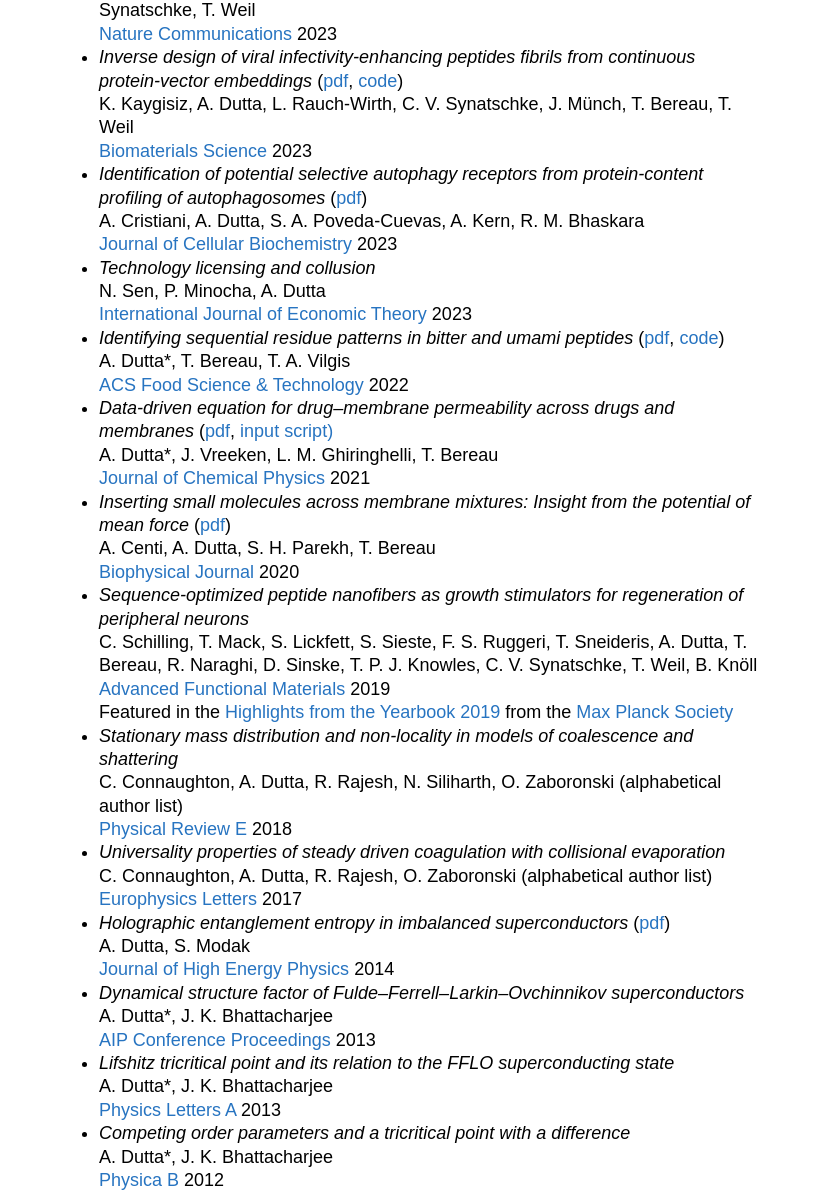
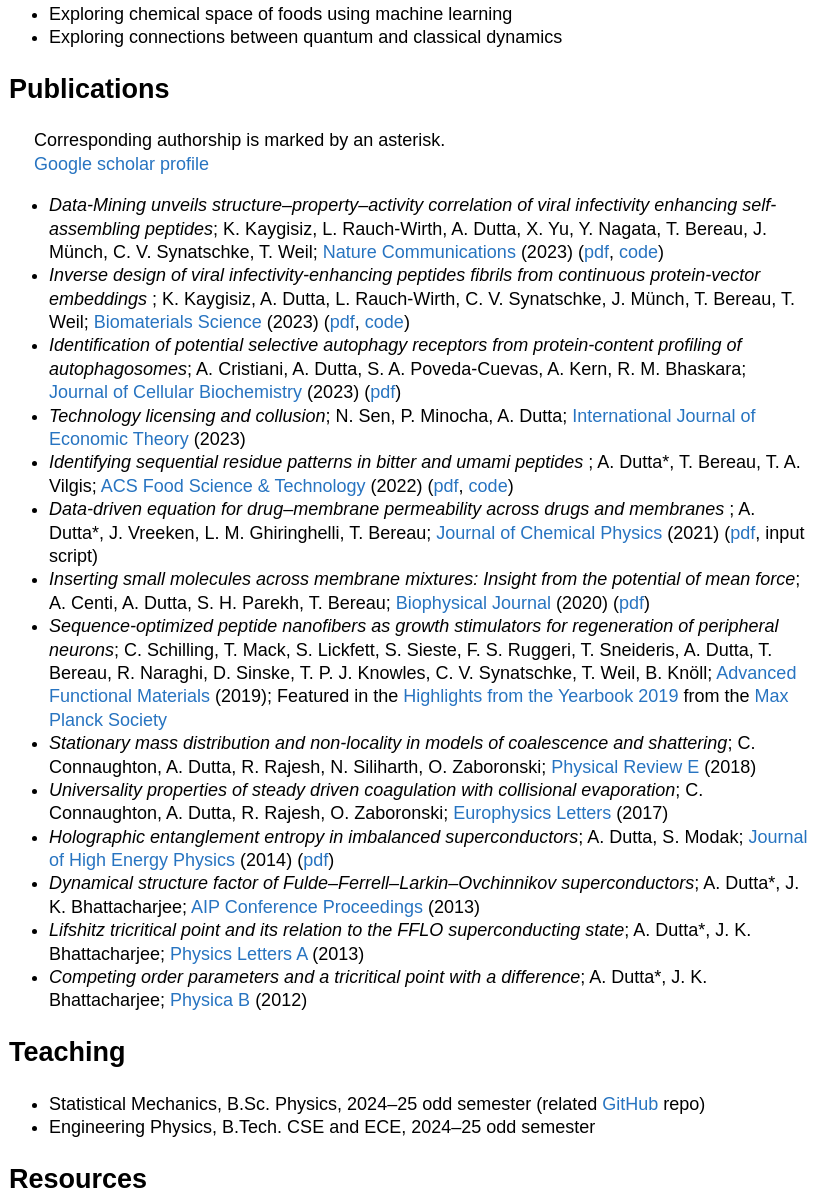
Before and after one commit to arghyadutta/arghyadutta.github.io, a plain HTML site: page index.html in a window 1280 px wide. Shown: the part 560-1760 px from the top of the page, without its empty margins (231-1069 px from the left). Drawn offline with Linux system fonts and the light colour scheme.

Commit message:
Last updated on 2024-11-12 22:12:15

```diff
--- a/index.html
+++ b/index.html
@@ -14,9 +14,11 @@
 </head>
 
 <body>
+    <img src="calvin.png" height="200" alt="Calvin and Hobbes exploring"><br>
+    What physicists do, or <em>aspire to do</em>, on a typical day (Credit: <a href="https://en.wikipedia.org/wiki/Bill_Watterson">Watterson</a>, of course, and <a href="https://www.reddit.com/r/ComicWalls/comments/1pnlm6/time_to_explore_calvin_hobbes_1920x1200/">reddit</a>)<br>
+    <hr>
 
     <h1>Arghya Dutta</h1>
-
     <p style="margin-left:30px">
         Assistant professor<br>
         Department of Physics, SRM University AP<br>
@@ -28,7 +30,7 @@
 
     <ul>
         <li>Designing biomolecules using simulations and machine learning</li>
-        <li>Exploring chemical space of food via machine learning</li>
+        <li>Exploring chemical space of foods using machine learning</li>
         <li>Exploring connections between quantum and classical dynamics</li>
     </ul>
 
@@ -41,90 +43,90 @@
 
     <ul>
         <li>
-            <em>Data-Mining unveils structure–property–activity correlation of viral infectivity enhancing self-assembling peptides</em> (<a href="papers/2023-natComm.pdf">pdf</a>, <a href="https://zenodo.org/records/8079727">code</a>)<br>
-            K. Kaygisiz, L. Rauch-Wirth, A. Dutta, X. Yu, Y. Nagata, T. Bereau, J. Münch, C. V. Synatschke, T. Weil<br>
-            <a href="https://www.nature.com/articles/s41467-023-40663-6">Nature Communications</a> 2023
+            <em>Data-Mining unveils structure–property–activity correlation of viral infectivity enhancing self-assembling peptides</em>;
+            K. Kaygisiz, L. Rauch-Wirth, A. Dutta, X. Yu, Y. Nagata, T. Bereau, J. Münch, C. V. Synatschke, T. Weil;
+            <a href="https://www.nature.com/articles/s41467-023-40663-6">Nature Communications</a> (2023) (<a href="papers/2023-natComm.pdf">pdf</a>, <a href="https://zenodo.org/records/8079727">code</a>)
         </li>
 
         <li>
-            <em>Inverse design of viral infectivity-enhancing peptides fibrils from continuous protein-vector embeddings </em> (<a href="papers/2023-biomatsci.pdf">pdf</a>, <a href="https://gitlab.com/arghyadutta/seq-to-infect">code</a>)<br>
-            K. Kaygisiz, A. Dutta, L. Rauch-Wirth, C. V. Synatschke, J. Münch, T. Bereau, T. Weil<br>
-            <a href="https://doi.org/10.1039/D3BM00412K">Biomaterials Science</a> 2023
+            <em>Inverse design of viral infectivity-enhancing peptides fibrils from continuous protein-vector embeddings </em>;
+            K. Kaygisiz, A. Dutta, L. Rauch-Wirth, C. V. Synatschke, J. Münch, T. Bereau, T. Weil;
+            <a href="https://doi.org/10.1039/D3BM00412K">Biomaterials Science</a> (2023) (<a href="papers/2023-biomatsci.pdf">pdf</a>, <a href="https://gitlab.com/arghyadutta/seq-to-infect">code</a>)
         </li>
 
         <li>
-            <em>Identification of potential selective autophagy receptors from protein-content profiling of autophagosomes</em> (<a href="papers/2023-jcbc.pdf">pdf</a>)<br>
-            A. Cristiani, A. Dutta, S. A. Poveda-Cuevas, A. Kern, R. M. Bhaskara<br>
-            <a href="https://doi.org/10.1002/jcb.30405">Journal of Cellular Biochemistry</a> 2023
+            <em>Identification of potential selective autophagy receptors from protein-content profiling of autophagosomes</em>;
+            A. Cristiani, A. Dutta, S. A. Poveda-Cuevas, A. Kern, R. M. Bhaskara;
+            <a href="https://doi.org/10.1002/jcb.30405">Journal of Cellular Biochemistry</a> (2023) (<a href="papers/2023-jcbc.pdf">pdf</a>)
         </li>
 
         <li>
-            <em>Technology licensing and collusion</em><br>
-            N. Sen, P. Minocha, A. Dutta<br>
-            <a href="https://doi.org/10.1111/ijet.12373">International Journal of Economic Theory</a> 2023
+            <em>Technology licensing and collusion</em>;
+            N. Sen, P. Minocha, A. Dutta;
+            <a href="https://doi.org/10.1111/ijet.12373">International Journal of Economic Theory</a> (2023)
         </li>
 
         <li>
-            <em>Identifying sequential residue patterns in bitter and umami peptides</em> (<a href="papers/2022-acsfood.pdf">pdf</a>, <a href="https://github.com/arghyadutta/patterns-to-taste">code</a>)<br>
-            A. Dutta*, T. Bereau, T. A. Vilgis<br>
-            <a href="https://doi.org/10.1021/acsfoodscitech.2c00251">ACS Food Science & Technology</a> 2022
+            <em>Identifying sequential residue patterns in bitter and umami peptides</em> ;
+            A. Dutta*, T. Bereau, T. A. Vilgis;
+            <a href="https://doi.org/10.1021/acsfoodscitech.2c00251">ACS Food Science & Technology</a> (2022) (<a href="papers/2022-acsfood.pdf">pdf</a>, <a href="https://github.com/arghyadutta/patterns-to-taste">code</a>)
         </li>
 
         <li>
-            <em>Data-driven equation for drug–membrane permeability across drugs and membranes</em> (<a href="papers/2021-jcp.pdf">pdf</a>, <a href="papers/2021-jcp-si.pdf">input script)</a><br>
-            A. Dutta*, J. Vreeken, L. M. Ghiringhelli, T. Bereau<br>
-            <a href="https://doi.org/10.1063/5.0053931">Journal of Chemical Physics</a> 2021
+            <em>Data-driven equation for drug–membrane permeability across drugs and membranes</em> ;
+            A. Dutta*, J. Vreeken, L. M. Ghiringhelli, T. Bereau;
+            <a href="https://doi.org/10.1063/5.0053931">Journal of Chemical Physics</a> (2021) (<a href="papers/2021-jcp.pdf">pdf</a>, <a href="papers/2021-jcp-si.pdf"></a>input script)
         </li>
 
         <li>
-            <em>Inserting small molecules across membrane mixtures: Insight from the potential of mean force</em> (<a href="papers/2020-biophysJ.pdf">pdf</a>)<br>
-            A. Centi, A. Dutta, S. H. Parekh, T. Bereau<br>
-            <a href="https://www.cell.com/biophysj/fulltext/S0006-3495(20)30114-4">Biophysical Journal</a> 2020
+            <em>Inserting small molecules across membrane mixtures: Insight from the potential of mean force</em>;
+            A. Centi, A. Dutta, S. H. Parekh, T. Bereau;
+            <a href="https://www.cell.com/biophysj/fulltext/S0006-3495(20)30114-4">Biophysical Journal</a> (2020) (<a href="papers/2020-biophysJ.pdf">pdf</a>)
         </li>
 
         <li>
-            <em>Sequence-optimized peptide nanofibers as growth stimulators for regeneration of peripheral neurons</em><br>
-            C. Schilling, T. Mack, S. Lickfett, S. Sieste, F. S. Ruggeri, T. Sneideris, A. Dutta, T. Bereau, R. Naraghi, D. Sinske, T. P. J. Knowles, C. V. Synatschke, T. Weil, B. Knöll<br>
-            <a href="https://doi.org/10.1002/adfm.201809112">Advanced Functional Materials</a> 2019<br>
+            <em>Sequence-optimized peptide nanofibers as growth stimulators for regeneration of peripheral neurons</em>;
+            C. Schilling, T. Mack, S. Lickfett, S. Sieste, F. S. Ruggeri, T. Sneideris, A. Dutta, T. Bereau, R. Naraghi, D. Sinske, T. P. J. Knowles, C. V. Synatschke, T. Weil, B. Knöll;
+            <a href="https://doi.org/10.1002/adfm.201809112">Advanced Functional Materials</a> (2019);
             Featured in the <a href="https://www.mpg.de/14925216/yearbook-highlights-2019.pdf"> Highlights from the Yearbook 2019</a> from the <a href="https://www.mpg.de/en">Max Planck Society</a>
         </li>
 
         <li>
-            <em>Stationary mass distribution and non-locality in models of coalescence and shattering</em><br>
-            C. Connaughton, A. Dutta, R. Rajesh, N. Siliharth, O. Zaboronski (alphabetical author list)<br>
+            <em>Stationary mass distribution and non-locality in models of coalescence and shattering</em>;
+            C. Connaughton, A. Dutta, R. Rajesh, N. Siliharth, O. Zaboronski;
             <a href="https://journals.aps.org/pre/abstract/10.1103/PhysRevE.97.022137">Physical Review E</a>
-            2018
+            (2018)
         </li>
 
         <li>
-            <em>Universality properties of steady driven coagulation with collisional evaporation</em><br>
-            C. Connaughton, A. Dutta, R. Rajesh, O. Zaboronski (alphabetical author list)<br>
+            <em>Universality properties of steady driven coagulation with collisional evaporation</em>;
+            C. Connaughton, A. Dutta, R. Rajesh, O. Zaboronski;
             <a href="https://iopscience.iop.org/article/10.1209/0295-5075/117/10002">Europhysics Letters</a>
-            2017
+            (2017)
         </li>
 
         <li>
-            <em>Holographic entanglement entropy in imbalanced superconductors</em> (<a href="papers/2014-jhep.pdf">pdf</a>)<br>
-            A. Dutta, S. Modak<br>
-            <a href="https://link.springer.com/article/10.1007/JHEP01%282014%29136">Journal of High Energy Physics</a> 2014
+            <em>Holographic entanglement entropy in imbalanced superconductors</em>;
+            A. Dutta, S. Modak;
+            <a href="https://link.springer.com/article/10.1007/JHEP01%282014%29136">Journal of High Energy Physics</a> (2014) (<a href="papers/2014-jhep.pdf">pdf</a>)
         </li>
 
         <li>
-            <em>Dynamical structure factor of Fulde–Ferrell–Larkin–Ovchinnikov superconductors</em><br>
-            A. Dutta*, J. K. Bhattacharjee<br>
-            <a href="https://aip.scitation.org/doi/abs/10.1063/1.4791444">AIP Conference Proceedings</a> 2013
+            <em>Dynamical structure factor of Fulde–Ferrell–Larkin–Ovchinnikov superconductors</em>;
+            A. Dutta*, J. K. Bhattacharjee;
+            <a href="https://aip.scitation.org/doi/abs/10.1063/1.4791444">AIP Conference Proceedings</a> (2013)
         </li>
 
         <li>
-            <em>Lifshitz tricritical point and its relation to the FFLO superconducting state</em><br>
-            A. Dutta*, J. K. Bhattacharjee<br>
-            <a href="https://www.sciencedirect.com/science/article/pii/S0375960113003836">Physics Letters A</a> 2013
+            <em>Lifshitz tricritical point and its relation to the FFLO superconducting state</em>;
+            A. Dutta*, J. K. Bhattacharjee;
+            <a href="https://www.sciencedirect.com/science/article/pii/S0375960113003836">Physics Letters A</a> (2013)
         </li>
 
         <li>
-            <em>Competing order parameters and a tricritical point with a difference</em><br>
-            A. Dutta*, J. K. Bhattacharjee<br>
-            <a href="https://dx.doi.org/10.1016/j.physb.2012.05.050">Physica B</a> 2012
+            <em>Competing order parameters and a tricritical point with a difference</em>;
+            A. Dutta*, J. K. Bhattacharjee;
+            <a href="https://dx.doi.org/10.1016/j.physb.2012.05.050">Physica B</a> (2012)
         </li>
     </ul>
 
@@ -150,8 +152,7 @@
     </ul>
 
 
-    <img src="calvin.png" height="200" alt="Calvin and Hobbes exploring"><br>
-    What scientists do—or <em>aspire to do</em>—on a typical day (with credit to <a href="https://en.wikipedia.org/wiki/Bill_Watterson">Watterson</a>, of course, and <a href="https://www.reddit.com/r/ComicWalls/comments/1pnlm6/time_to_explore_calvin_hobbes_1920x1200/">reddit</a>)<br>
+
 
 </body>
 
--- a/style.css
+++ b/style.css
@@ -2,7 +2,7 @@ body {
     font-size: 18px;
     font-family: sans-serif;
     line-height: 1.3;
-    width: 700px;
+    width: 800px;
     max-width: 95%;
     margin: auto;
     margin-bottom: 150px;
```
